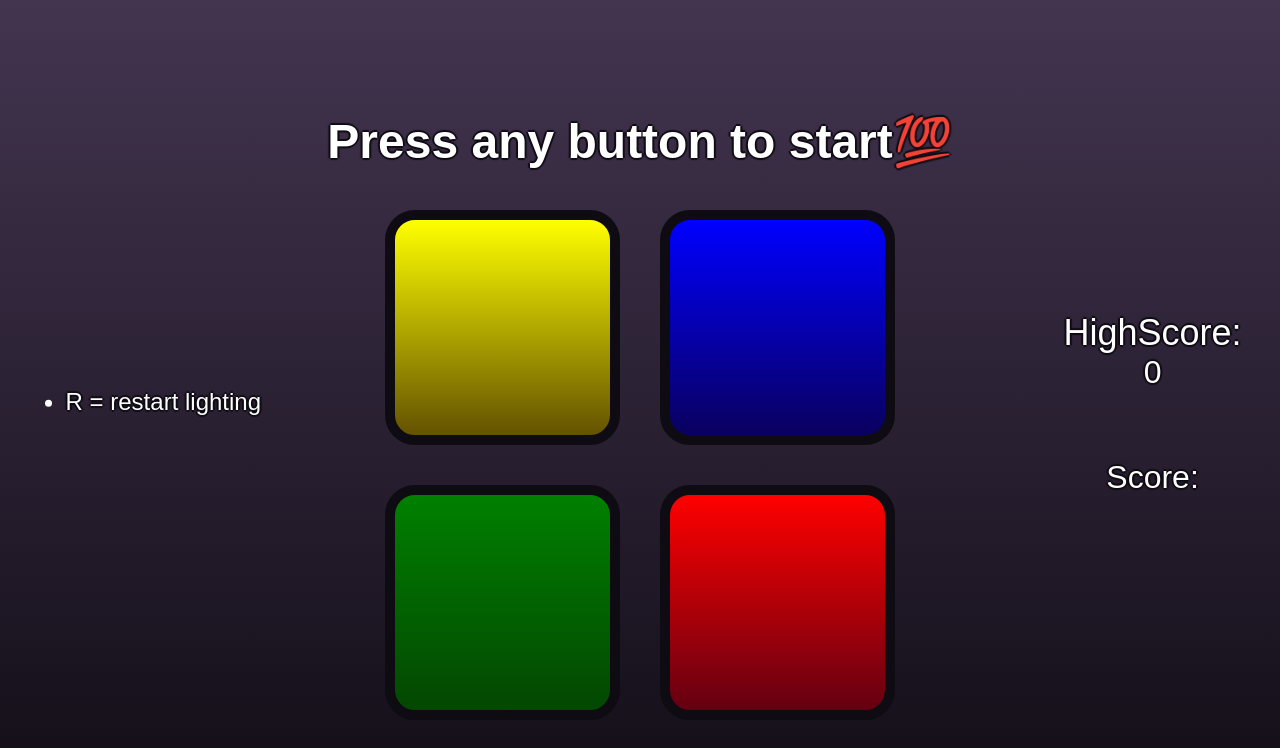
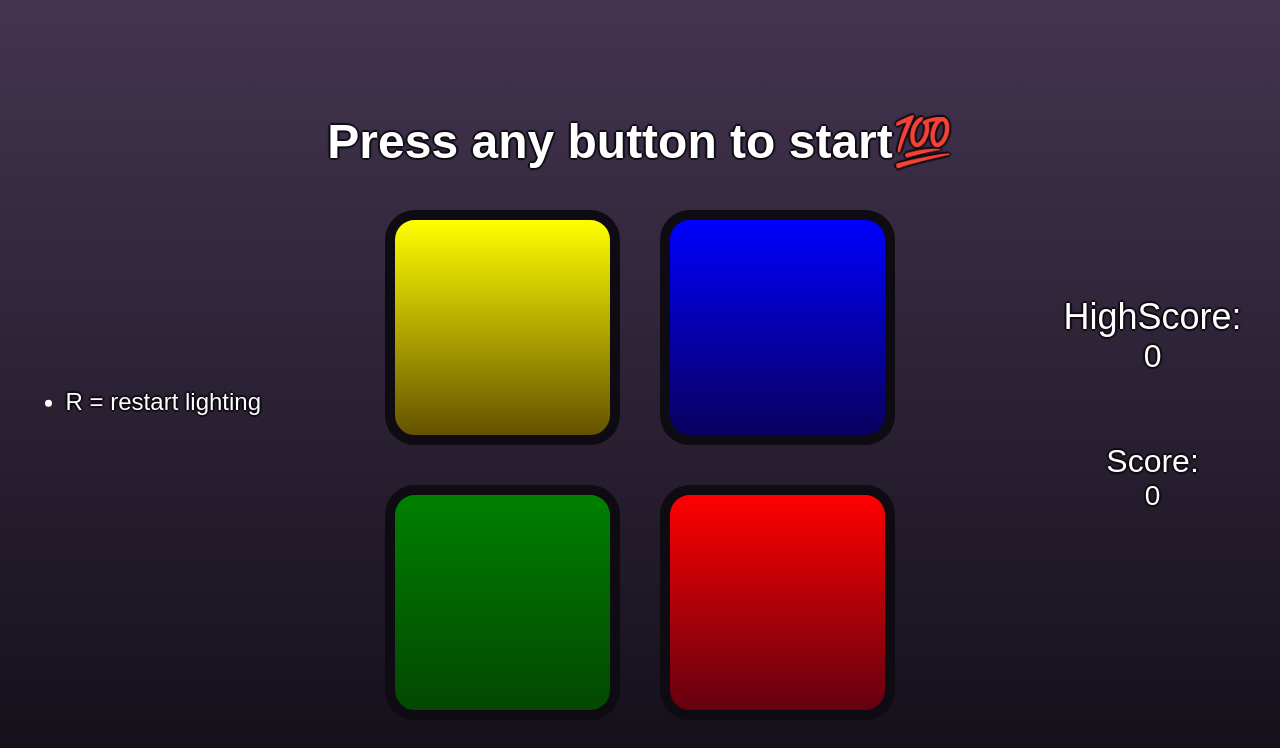
Before and after one commit to Skirbs/Simons-Game, a plain HTML site: page index.html in a window 1280 px wide. Drawn offline with nearby package versions, Linux system fonts and the light colour scheme; a web font is replaced by a local one.

Commit message:
Update index.html

```diff
--- a/index.html
+++ b/index.html
@@ -29,7 +29,7 @@
     </div>
     <div class="score flex-column">
       <p score="">HighScore:</p>
-      <p score="">Score:</p>
+      <p score="0">Score:</p>
     </div>
     <script src="https://ajax.googleapis.com/ajax/libs/jquery/3.7.0/jquery.min.js"></script>
     <script src="index.js"></script>
```
